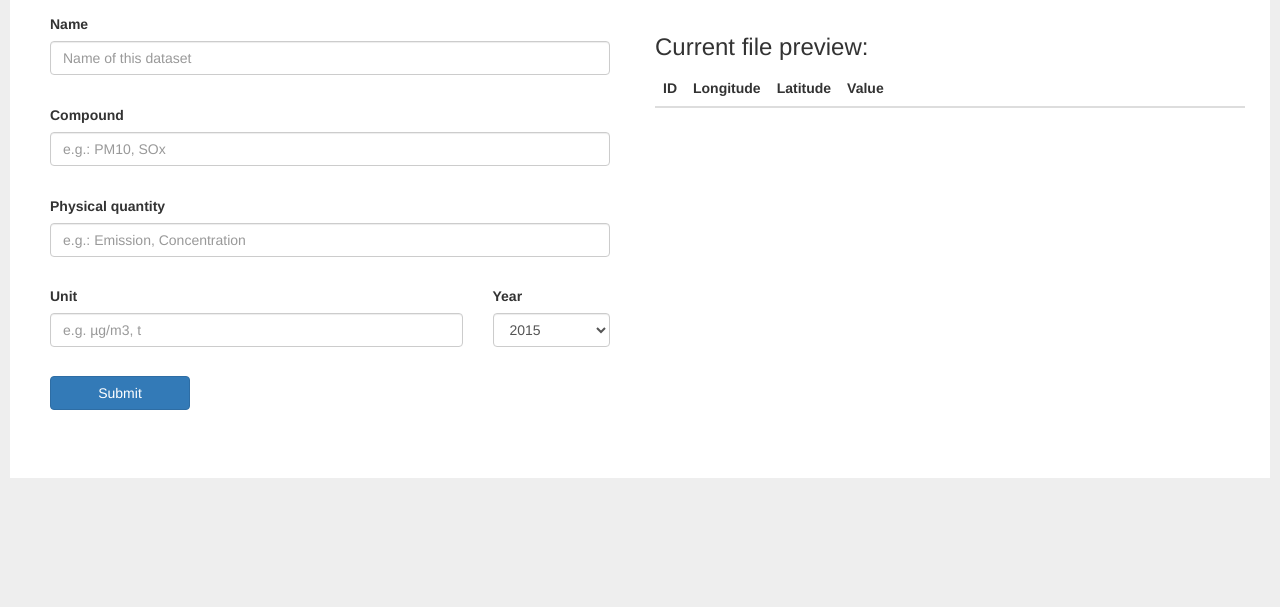
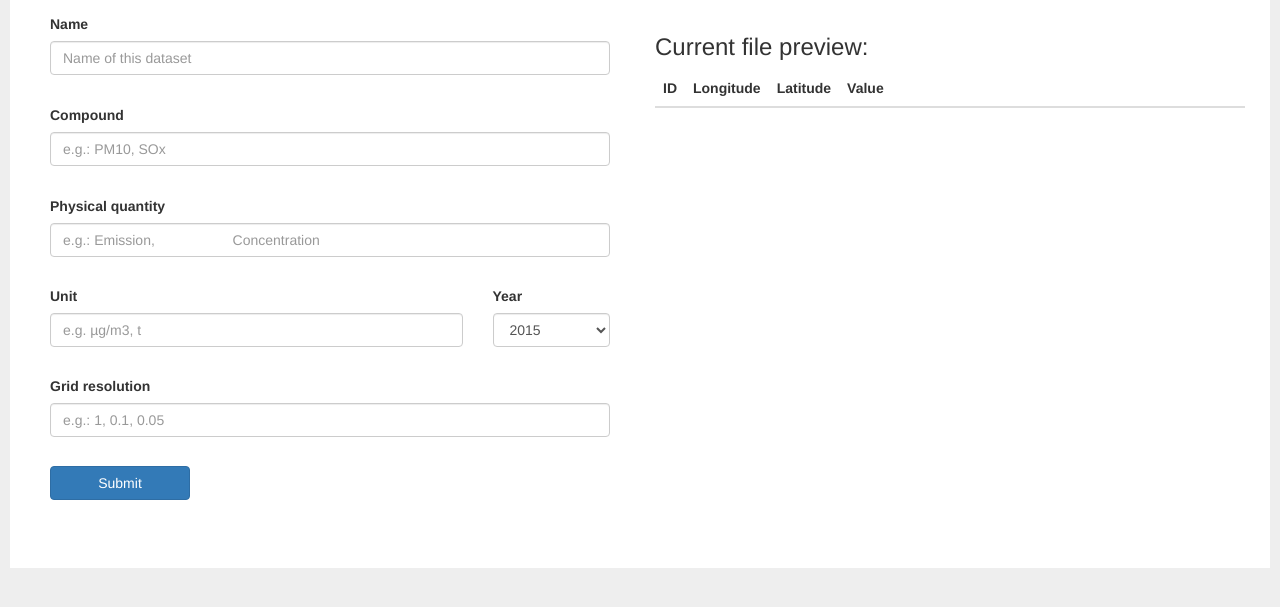
Before and after one commit to Naatoo/emissions-visualization, a Flask app: template app/templates/data_center_add_data.html in a window 1280 px wide. Shown: the part 60-667 px from the top of the page. Run offline with Flask 2, Linux system fonts and the light colour scheme; the template is opened without the code that fills it: values that come from a table or form of the project are taken from there, others are empty; some libraries are stand-ins or nearby versions.

Commit message:
Add GridResolution field in Add data form

```diff
--- a/app/data_center/add_data/forms.py
+++ b/app/data_center/add_data/forms.py
@@ -1,5 +1,5 @@
 from flask_wtf import FlaskForm
-from wtforms import SubmitField, FileField, StringField, SelectField
+from wtforms import SubmitField, StringField, SelectField, DecimalField
 from wtforms.validators import DataRequired
 
 
@@ -14,4 +14,5 @@ class AddDataForm(FlaskForm):
     unit = StringField('Unit', validators=[DataRequired()])
     year = SelectField('Year', validators=[DataRequired()],
                        choices=[(year, year) for year in range(1900, 2101)], default=2015)
+    grid_resolution = DecimalField('Grid resolution', validators=[DataRequired()])
     submit = SubmitField('Submit')
--- a/app/data_center/add_data/views.py
+++ b/app/data_center/add_data/views.py
@@ -22,10 +22,12 @@ def add_data(file_type):
         name = form.name.data
         physical_quantity = form.physical_quantity.data
         year = form.year.data
+        grid_resolution = form.grid_resolution.data
         metadata = {
             "name": name,
             "physical_quantity": physical_quantity,
-            "year": year
+            "year": year,
+            "grid_resolution": grid_resolution
         }
         insert_new_file_data(parser, **metadata)
         flash(f"ADDED: {name} of {physical_quantity} from year {year}.", category='success')
--- a/app/database/queries.py
+++ b/app/database/queries.py
@@ -11,7 +11,8 @@ def insert_new_file_data(parser, **kwargs):
         dataset_hash=dataset_hash,
         physical_quantity=kwargs["physical_quantity"],
         year=kwargs["year"],
-        name=kwargs["name"]
+        name=kwargs["name"],
+        grid_resolution=kwargs["grid_resolution"]
     ))
     db.session.commit()
     for (lon, lat, value) in parser.rows_generator():
--- a/app/models/data_models.py
+++ b/app/models/data_models.py
@@ -20,6 +20,7 @@ class DataInfo(db.Model):
     physical_quantity = db.Column(db.String(20))
     unit = db.Column(db.String(10))
     year = db.Column(db.SmallInteger)
+    grid_resolution = db.Column(db.Float)
     __table_args__ = (UniqueConstraint('compound', 'physical_quantity', 'name', 'year', name='dataset_info'),)
 
     #TODO validators
--- a/app/templates/data_center_add_data.html
+++ b/app/templates/data_center_add_data.html
@@ -25,7 +25,8 @@
             <div class="form-row">
                 <div class="form-group col-md-12">
                     {{ form.physical_quantity.label(for="physical_quantity" )}}
-                    {{ form.physical_quantity(class="form-control", id="physical_quantity", placeholder="e.g.: Emission, Concentration")}}
+                    {{ form.physical_quantity(class="form-control", id="physical_quantity", placeholder="e.g.: Emission,
+                    Concentration")}}
                 </div>
             </div>
             <div class="form-group col-md-9">
@@ -35,6 +36,12 @@
             <div class="form-group col-md-3">
                 {{ form.year.label(for="year" )}}
                 {{ form.year(class="form-control", id="year", placeholder="e.g. µg/m3, t")}}
+            </div>
+            <div class="form-row">
+                <div class="form-group col-md-12">
+                    {{ form.grid_resolution.label(for="grid_resolution" )}}
+                    {{ form.grid_resolution(class="form-control", id="grid_resolution", placeholder="e.g.: 1, 0.1, 0.05")}}
+                </div>
             </div>
             <div class="form-row">
                 <div class="form-group col-md-12">
```
Lines whose indentation alone changed are shown as unchanged.
